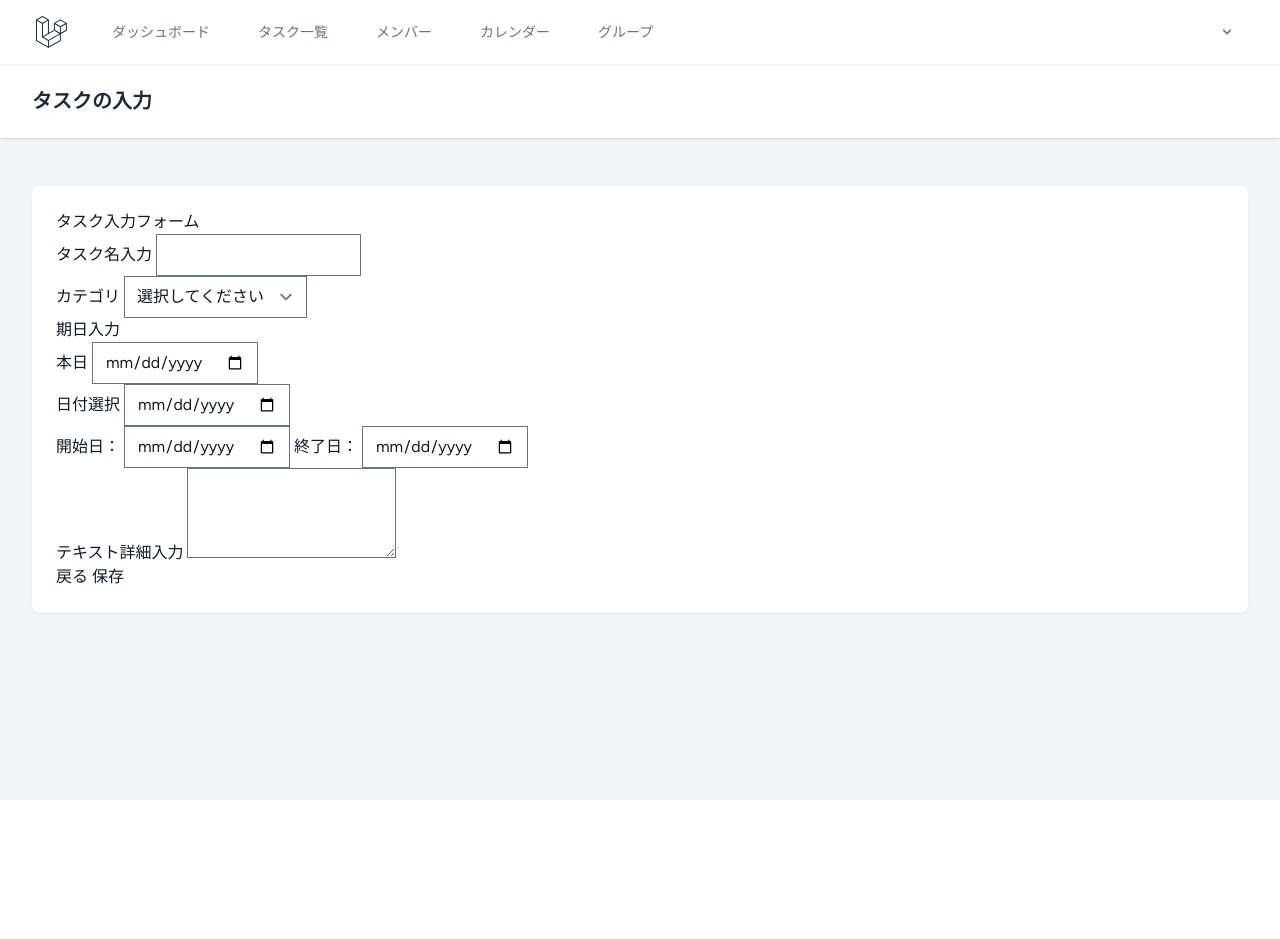
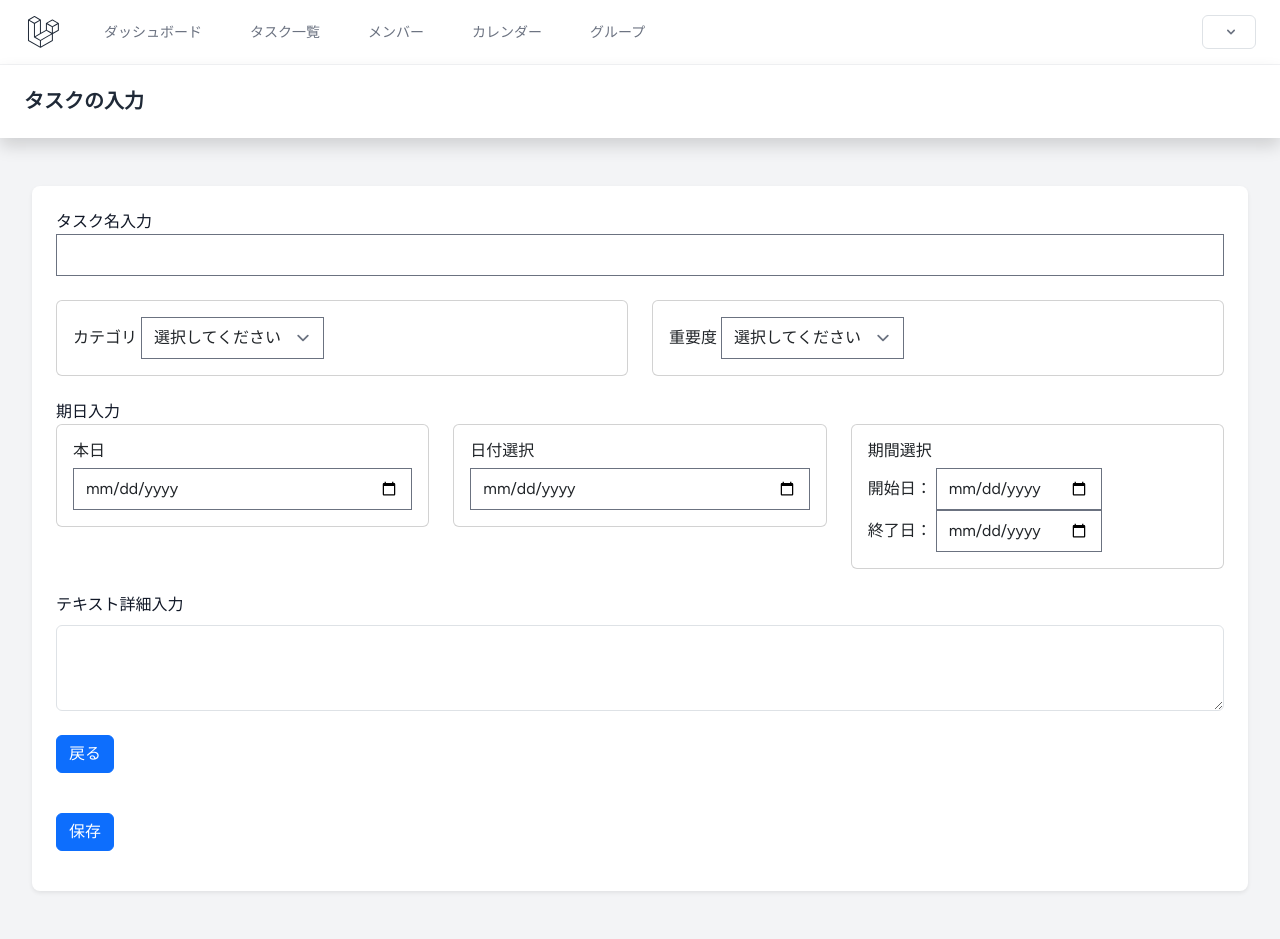
Before and after one commit to rh1023/ToDoApp, a Laravel app: page /taskadd in a window 1280 px wide. Before the commit the page ends 615 px from the top, so only its background shows below. Run offline with Laravel 12, Linux system fonts and the light colour scheme; data that the repository does not hold is empty; style sheets or scripts are compiled from the project's sources.

Commit message:
update：画面レイアウト

```diff
--- a/src/resources/views/taskadd.blade.php
+++ b/src/resources/views/taskadd.blade.php
@@ -1,3 +1,12 @@
+{{--
+2024.11.07  15時半  Bootstrapを導入
+--}}
+
+<head>
+    <title>タスク入力</title>
+    <link href="https://cdn.jsdelivr.net/npm/bootstrap@5.3.0/dist/css/bootstrap.min.css" rel="stylesheet"
+        integrity="sha384-9ndCyUaIbzAi2FUVXJi0CjmCapSmO7SnpJef0486qhLnuZ2cdeRhO02iuK6FUUVM" crossorigin="anonymous">
+</head>
 <x-app-layout>
     <x-slot name="header">
         <h2 class="font-semibold text-xl text-gray-800 leading-tight">
@@ -10,16 +19,19 @@
             <div class="bg-white overflow-hidden shadow-sm sm:rounded-lg">
                 <div class="p-6 text-gray-900">
 
-                    <h1>タスク入力フォーム</h1>
-
                     <div class="">
                         <label for="text_input" class="">タスク名入力</label>
                         <input type="text" class="form-control" id="text_input" name="text_input" required>
                     </div>
 
-                    <div class="">
-                        <label for="dropdown" class="">カテゴリ</label>
-                        <select class="" id="dropdown" name="dropdown" required>
+                    <br>
+
+                    <div class="row">
+                        <div class="col-sm-6">
+                            <div class="card">
+                                <div class="card-body">
+                                    <label for="text_input" class="">カテゴリ</label>
+                                    <select class="dropdown" id="dropdown" name="dropdown" required>
                                         <option value="">選択してください</option>
                                         <option value="option1">家事</option>
                                         <option value="option2">仕事</option>
@@ -29,38 +41,86 @@
                                         <option value="option6">その他</option>
                                     </select>
                                 </div>
+                            </div>
+                        </div>
+
+                        <div class="col-sm-6">
+                            <div class="card">
+                                <div class="card-body">
+                                    <label for="text_input" class="">重要度</label>
+                                    <select class="dropdown" id="dropdown" name="dropdown" required>
+                                        <option value="">選択してください</option>
+                                        <option value="option1">1</option>
+                                        <option value="option2">2</option>
+                                        <option value="option3">3</option>
+                                        <option value="option4">4</option>
+                                        <option value="option5">5</option>
+                                    </select>
+                                </div>
+                            </div>
+                        </div>
+                    </div>
+
+                    <br>
 
                     <div class="">
                         <label for="text_input" class="">期日入力</label>
-                        <div class="">
-                            <label for="date_input" class="form-label">本日</label>
-                            <input type="date" class="form-control" id="date_input" name="date_input" required>
+                        <div class="row">
+                            <div class="col-sm-4">
+                                <div class="card">
+                                    <div class="card-body">
+                                        <h5 class="card-title">本日</h5>
+                                        <input type="date" class="form-control" id="date_input" name="date_input"
+                                            required>
+                                    </div>
+                                </div>
                             </div>
 
-                        <div class="">
-                            <label for="date_input" class="form-label">日付選択</label>
-                            <input type="date" class="form-control" id="date_input" name="date_input" required>
+                            <div class="col-sm-4">
+                                <div class="card">
+                                    <div class="card-body">
+                                        <h5 class="card-title">日付選択</h5>
+                                        <input type="date" class="form-control" id="date_input" name="date_input"
+                                            required>
+                                    </div>
+                                </div>
                             </div>
 
-                        <div>
+                            <div class="col-sm-4">
+                                <div class="card">
+                                    <div class="card-body">
+                                        <h5 class="card-title">期間選択</h5>
                                         <label for="start_date">開始日：</label>
                                         <input type="date" id="start_date" name="start_date">
-
+                                        <br>
                                         <label for="end_date">終了日：</label>
                                         <input type="date" id="end_date" name="end_date">
                                     </div>
                                 </div>
+
+                            </div>
+                        </div>
+                    </div>
+
+                    <br>
 
                     <div class="">
                         <label for="text_area" class="form-label">テキスト詳細入力</label>
                         <textarea class="form-control" id="text_area" name="text_area" rows="3" required></textarea>
                     </div>
 
-                    <div class="">
-                        <button type="button" class="" onclick="history.back()">戻る</button>
-                        <button type="submit" class="">保存</button>
-                    </div>
+                    <br>
+
+                    <form action="{{ route('tasklist.taskshow') }}">
+                        <input type="submit" class="btn btn-primary" value="戻る">
                     </form>
+
+                    <br>
+
+                    <form action="{{ route('tasklist.taskshow') }}">
+                        <input type="submit" class="btn btn-primary" value="保存">
+                    </form>
+
 
                 </div>
             </div>
@@ -69,3 +129,7 @@
     </div>
 
 </x-app-layout>
+
+<script src="https://cdn.jsdelivr.net/npm/bootstrap@5.3.0/dist/js/bootstrap.bundle.min.js"
+    integrity="sha384-geWF76RCwLtnZ8qwWowPQNguL3RmwHVBC9FhGdlKrxdiJJigb/j/68SIy3Te4Bkz" crossorigin="anonymous">
+</script>
```
Lines whose indentation alone changed are shown as unchanged.
